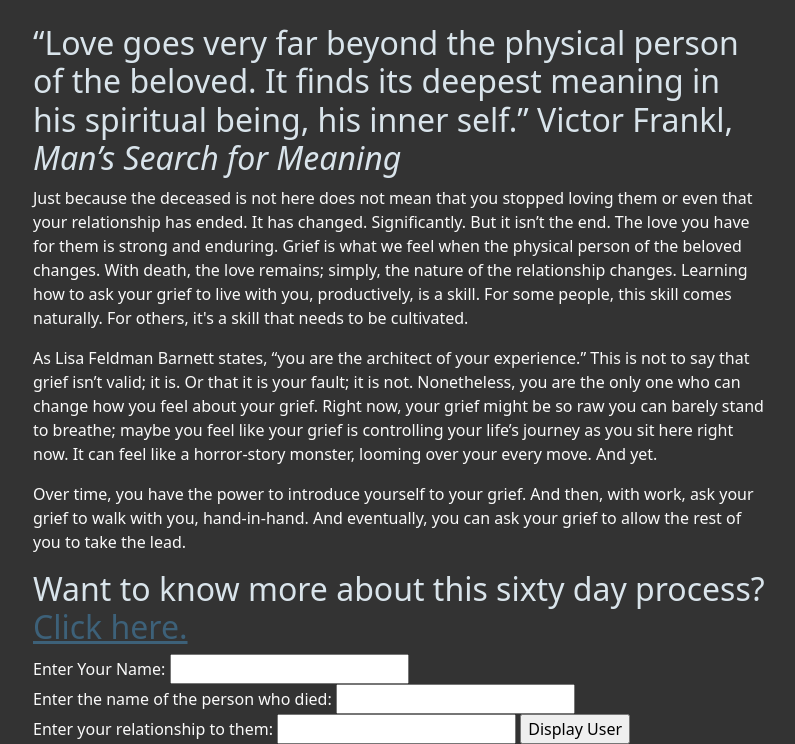
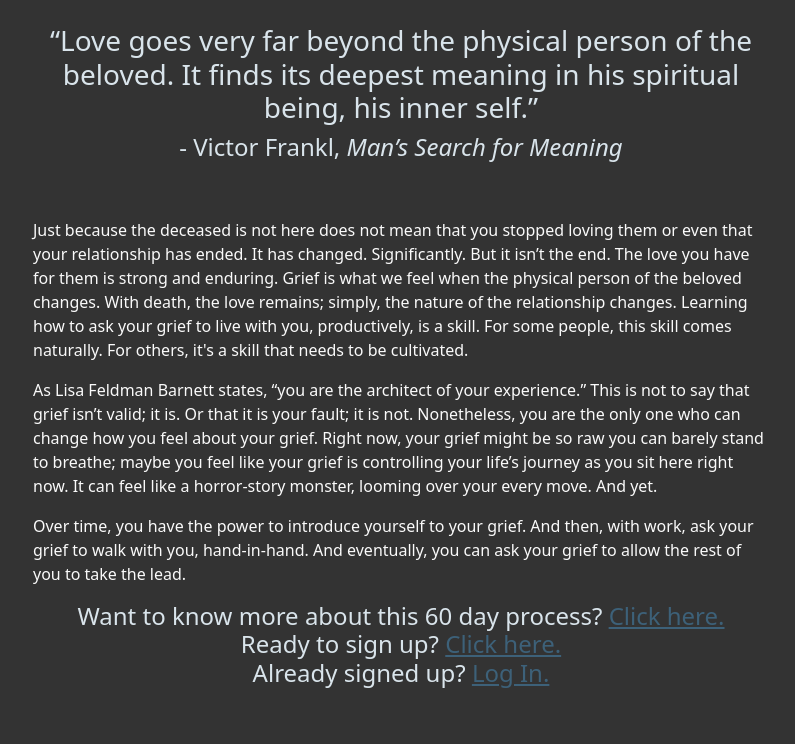
Before and after one commit to Lauren-dot/deargrief, a Flask app: page /about in a window 1280 px wide. Shown: the part 56-800 px from the top of the page, without its empty margins (49-844 px from the left). Run offline with Flask 2, Linux system fonts and the light colour scheme.

Commit message:
Playing with optics: Minor

```diff
--- a/static/styles.css
+++ b/static/styles.css
@@ -12,6 +12,7 @@
 
   h1, h2, h3, h4, h5, h6 {
     color: #d9e4eb;
+    text-align: center;
   }
 
   .content-section .form-group {
--- a/templates/about.html
+++ b/templates/about.html
@@ -2,11 +2,12 @@
 {% block content %}
 
 <body>
-<h2>“Love goes very far beyond the physical person of the beloved.
-    It finds its deepest meaning in his spiritual being, his inner self.”
-    Victor Frankl, <i>Man’s Search for Meaning</i>
-</h2>
-
+<h3>“Love goes very far beyond the physical person of the beloved.
+    It finds its deepest meaning in his spiritual being, his inner self.” <br>
+   <h4> - Victor Frankl, <i>Man’s Search for Meaning</i></h4>
+</h3>
+<br>
+<br>
 <p>
     Just because the deceased is not here does not mean that you stopped loving them or even that your relationship has ended. It has changed. Significantly. But it isn’t the end. The love you have for them is strong and enduring. Grief is what we feel when the physical person of the beloved changes.
     With death, the love remains; simply, the nature of the relationship changes.
@@ -27,22 +28,12 @@
     And eventually, you can ask your grief to allow the rest of you to take the lead.
 </p>
 
-<h2>
-    Want to know more about this sixty day process? <a href="/process">Click here.</a>
-</h2>
+<h4>
+    Want to know more about this 60 day process? <a href="/process">Click here.</a><br>
+    Ready to sign up? <a href="/new_user_registration">Click here.</a><br>
+    Already signed up? <a href="/login">Log In.</a>
+</h4>
 
-  <form action="/signup">
-      <label>Enter Your Name:
-          <input type="text" id="bereaved" name="username">
-      </label>
-      <label>Enter the name of the person who died:
-        <input type="text" id="deceased" name="deceased">
-    </label>
-    <label>Enter your relationship to them:
-        <input type="text" id="relationship" name="relationship">
-    </label>
-      <input type="submit" value="Display User">
-  </form>
 
 </body>
 
--- a/templates/my_account.html
+++ b/templates/my_account.html
@@ -1,9 +1,9 @@
 {% extends "layout.html" %}
 {% block content %}
 
-    <h1>Hello, {{ current_user.firstname }}. <br> <br>
-        Please open up your grief journals or register for a new one.
-    </h1>
+    <h1>Hello, {{ current_user.firstname }}. <br> </h1>
+    <h2><i>Please open up your grief journals or register for a new one. </i></h2>
+
     {% for grief_connection in grief_connections %}
     <div class="content-section">
         <h4><a href="/daily_journal_entry/{{ grief_connection.id }}">Make a new entry about your {{ grief_connection.deceased_person.griefrelationship }}, {{ grief_connection.deceased_person.firstname }}.</a></h4>
--- a/templates/process.html
+++ b/templates/process.html
@@ -3,7 +3,7 @@
 
 <body>
 <h2>The First Seven Days.
-    <p>Retelling of the story of death, of life, of love: </p>
+    <p>Retelling a story of death, of life, of love: </p>
     <p>Creating the opportunity to rebuild your relationship with your grief.</p>
 </h2>
 
```
